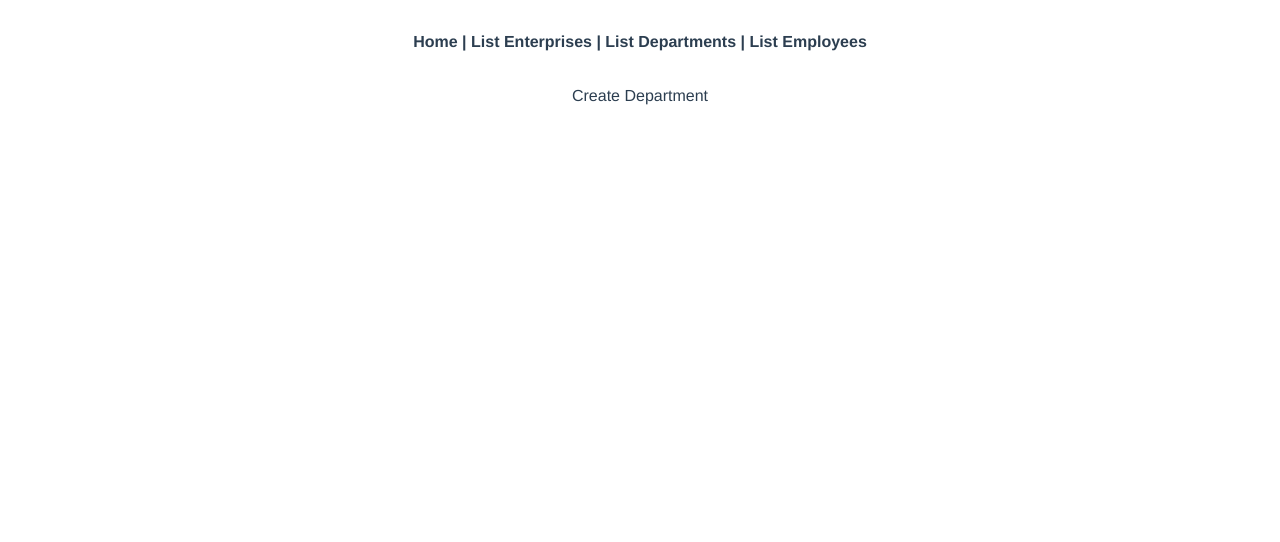
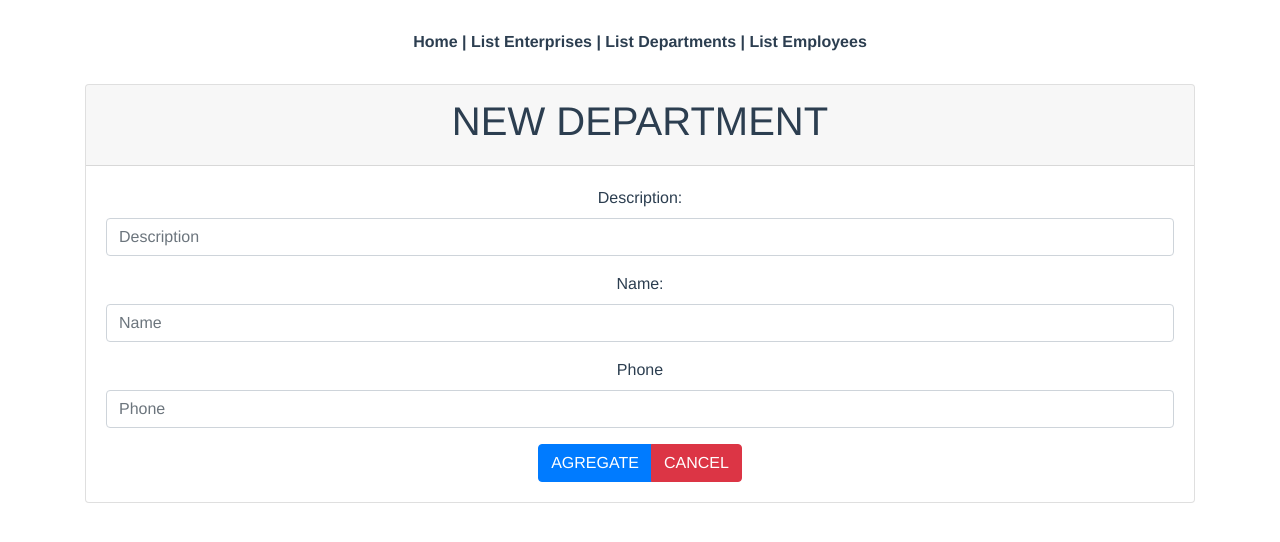
Before and after one commit to jacastroq/JorgeCastroRetoVue, a Vue app: page /createDepartment in a window 1280 px wide. Shown: the top 542 px of the page. Built offline with nearby package versions, Linux system fonts and the light colour scheme.

Commit message:
FEAT COMPLETE DEPARTMENT

```diff
--- a/src/components/CreateDepartment.vue
+++ b/src/components/CreateDepartment.vue
@@ -1,10 +1,86 @@
 <template>
-<div>
-    Create Department
+<div class="container">
+
+    <div class="card">
+        <div class="card-header">
+            <h1>NEW DEPARTMENT</h1>
+        </div>
+        <div class="card-body">
+            <form v-on:submit.prevent="insertDepartment">
+                <div class="form-group">
+                  <label for="">Description:</label>
+                  <input type="text" required
+                    class="form-control" name="address" aria-describedby="Write Department Description" placeholder="Description" v-model="department.address">
+                </div>
+                <div class="form-group">
+                  <label for="">Name:</label>
+                  <input type="text" required
+                    class="form-control" name="name" aria-describedby="Write Department Name" placeholder="Name" v-model="department.name">
+                </div>
+                <div class="form-group">
+                  <label for="">Phone</label>
+                  <input type="text" required
+                    class="form-control" name="phone" aria-describedby="Write Department Phone" placeholder="Phone"  v-model="department.phone">
+                </div>
+
+                <div class="btn-group" role="group" aria-label="">
+
+
+                    <button type="submit" class="btn btn-primary">AGREGATE</button>
+                    <a name="" id="" class="btn btn-danger" href="./listDepartment" role="button">CANCEL</a>
+
+
+                </div>
+            </form>
+        </div>
+
+    </div>
 </div>
 </template>
 <script>
 export default {
 
+    data(){
+
+    return{
+     department:{}
+
+    }
+
+    },
+    methods:{
+
+    insertDepartment: function(){
+
+        fetch('http://jacastroq-002-site3.ftempurl.com/api/departments',{
+            method:"POST",
+            body:JSON.stringify(
+                {
+                createdBy:"TestUser"
+                ,address:this.department.address
+                ,name: this.department.name
+                ,phone:this.department.phone
+                }
+                ),
+               headers: {
+                        'Accept': 'application/json',
+                        'Content-Type': 'application/json'
+                }
+        }
+        )
+        .then(
+            (
+                    dataNewDepartment =>{
+                    console.log(dataNewDepartment);
+                    window.location.href='listDepartment'
+                }
+            )
+        )
+
+
+    }
+
+    }
+
 }
 </script>
--- a/src/components/EditDepartment.vue
+++ b/src/components/EditDepartment.vue
@@ -1,10 +1,106 @@
 <template>
-<div>
-    Edit Department
+<div class="container">
+
+    <div class="card">
+        <div class="card-header">
+            <h1>UPDATE DEPARTMENT</h1>
+        </div>
+        <div class="card-body">
+            <form v-on:submit.prevent="updateDepartment">
+                <div class="form-group">
+                  <label for="">Description:</label>
+                  <input type="text" required
+                    class="form-control" name="description" aria-describedby="Write Department Description" placeholder="Description" v-model="department.description">
+                </div>
+                <div class="form-group">
+                  <label for="">Name:</label>
+                  <input type="text" required
+                    class="form-control" name="name" aria-describedby="Write Department Name" placeholder="Name" v-model="department.name">
+                </div>
+                <div class="form-group">
+                  <label for="">Phone</label>
+                  <input type="text" required
+                    class="form-control" name="phone" aria-describedby="Write Department Phone" placeholder="Phone"  v-model="department.phone">
+                </div>
+
+                <div class="btn-group" role="group" aria-label="">
+
+
+                    <button type="submit" class="btn btn-primary">UPDATE</button>
+                    <a name="" id="" class="btn btn-danger" href="../listDepartment" role="button">CANCEL</a>
+
+
+                </div>
+            </form>
+        </div>
+
+    </div>
 </div>
 </template>
 <script>
 export default {
+    data(){
+
+    return{
+     department:{}
+    }
+
+    },
+    created:function(){
+           this.getDepartmentID();
+    },
+    methods:{
+        getDepartmentID(){
+
+             fetch('http://jacastroq-002-site3.ftempurl.com/api/departments/'+this.$route.params.id)
+            .then(oneDepartment=>oneDepartment.json())
+            .then((dataDepartment)=>{
+             //   console.log(this.$route.params.id)
+
+                 console.log(dataDepartment)
+                 this.department.modifiedBy = dataDepartment.modifiedBy;
+                 this.department.description = dataDepartment.description;
+                 this.department.name = dataDepartment.name;
+                 this.department.phone = dataDepartment.phone;
+            })
+            .catch(console.log)
+
+        },
+
+        updateDepartment: function(){
+
+        fetch('http://jacastroq-002-site3.ftempurl.com/api/departments/'+this.$route.params.id,{
+            method:"PUT",
+            body:JSON.stringify(
+                {
+                modifiedBy:"TestUser"
+                ,description:this.department.description
+                ,name: this.department.name
+                ,phone:this.department.phone
+                }
+                ),
+               headers: {
+                        'Accept': 'application/json',
+                        'Content-Type': 'application/json'
+                }
+        }
+        )
+        .then(
+            (
+                    dataNewDepartment =>{
+                    console.log(dataNewDepartment);
+                    window.location.href='../listDepartment'
+                }
+            )
+        )
+
+
+    }
+
+
+
+    }
+
 
 }
 </script>
--- a/src/components/ListDepartment.vue
+++ b/src/components/ListDepartment.vue
@@ -21,20 +21,20 @@
               <thead>
                   <tr>
                       <th>ID</th>
-                      <th>ADDRESS</th>
+                      <th>DESCRIPTION</th>
                       <th>NAME</th>
                       <th>PHONE</th>
                       <th>OPTIONS</th>
                   </tr>
               </thead>
               <tbody>
-                  <tr  v-for="enterprise in arrayDepartments" :key="enterprise.id">
-                      <td>{{enterprise.id}}</td>
-                      <td>{{enterprise.address}}</td>
-                      <td>{{enterprise.name}}</td>
-                      <td>{{enterprise.phone}}</td>
+                  <tr  v-for="department in arrayDepartments" :key="department.id">
+                      <td>{{department.id}}</td>
+                      <td>{{department.description}}</td>
+                      <td>{{department.name}}</td>
+                      <td>{{department.phone}}</td>
                       <td>
-                          <router-link :to="{name:'EditDepartment',params:{id:enterprise.id}}" class="btn btn-primary"> EDITAR</router-link>
+                          <router-link :to="{name:'EditDepartment',params:{id:department.id}}" class="btn btn-primary"> EDITAR</router-link>
                         <!-- <a name="" id="" class="btn btn-primary" href="#" role="button">Editar</a> -->
                       </td>
                   </tr>
@@ -68,7 +68,7 @@ export default {
     methods:{
 
         GetDepartments(){
-            fetch('http://jacastroq-002-site3.ftempurl.com/api/enterprises')
+            fetch('http://jacastroq-002-site3.ftempurl.com/api/departments')
             .then(allDepartments=>allDepartments.json())
             .then((dataAllDepartments)=>{
                 console.log(dataAllDepartments)
--- a/src/components/ListEmployee.vue
+++ b/src/components/ListEmployee.vue
@@ -1,10 +1,87 @@
 <template>
-<div>
-    List Employee
+<div class="container">
+
+
+<div class="card">
+    <div class="card-header">
+    <h1> CREATE NEW EMPLOYEES</h1>
+    </div>
+    <div class="card-body">
+        <a name="" id="" class="btn btn-success" href="./createEmployee" role="button">CREATE EMPLOYEE</a>
+    </div>
+</div>
+<br>
+<hr>
+    <div class="card">
+        <div class="card-header">
+        <h2>    EMPLOYEES LIST </h2>
+        </div>
+        <div class="card-body">
+          <table class="table">
+              <thead>
+                  <tr>
+                      <th>ID</th>
+                      <th>AGE</th>
+                      <th>EMAIL</th>
+                      <th>NAME</th>
+                      <th>POSITION</th>
+                      <th>SURNAME</th>
+                  </tr>
+              </thead>
+              <tbody>
+                  <tr  v-for="employee in arrayEmployees" :key="employee.id">
+                      <td>{{employee.id}}</td>
+                      <td>{{employee.age}}</td>
+                      <td>{{employee.email}}</td>
+                      <td>{{employee.position}}</td>
+                      <td>{{employee.surname}}</td>
+                      <td>
+                          <router-link :to="{name:'EditEmployee',params:{id:employee.id}}" class="btn btn-primary"> EDITAR</router-link>
+                        <!-- <a name="" id="" class="btn btn-primary" href="#" role="button">Editar</a> -->
+                      </td>
+                  </tr>
+
+              </tbody>
+          </table>
+
+        </div>
+
+    </div>
+    <hr>
+    <hr>
+
 </div>
 </template>
 <script>
 export default {
 
+
+    data(){
+        return{
+           arrayEmployees:[]
+        }
+
+    },
+    created: function() {
+
+    this.GetEmployees();
+
+    },
+    methods:{
+
+        GetEmployees(){
+            fetch('http://jacastroq-002-site3.ftempurl.com/api/employees')
+            .then(allEmployees=>allEmployees.json())
+            .then((dataAllEmployees)=>{
+                console.log(dataAllEmployees)
+                this.arrayEmployees = []
+                if(typeof dataAllEmployees[0].success==='undefined'){
+                    this.arrayEmployees = dataAllEmployees;
+                }
+            })
+            .catch(console.log)
+        }
+
+    }
 }
 </script>
```
